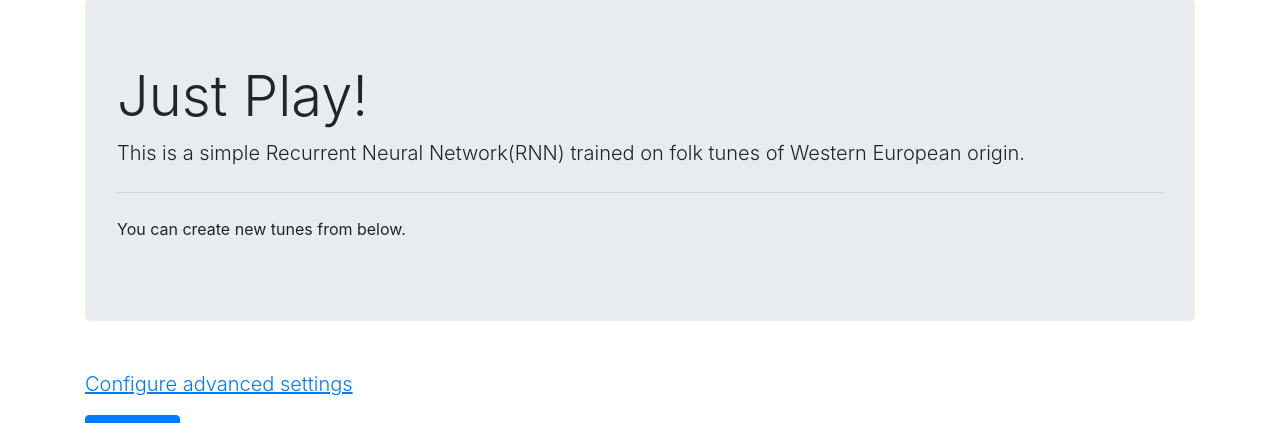
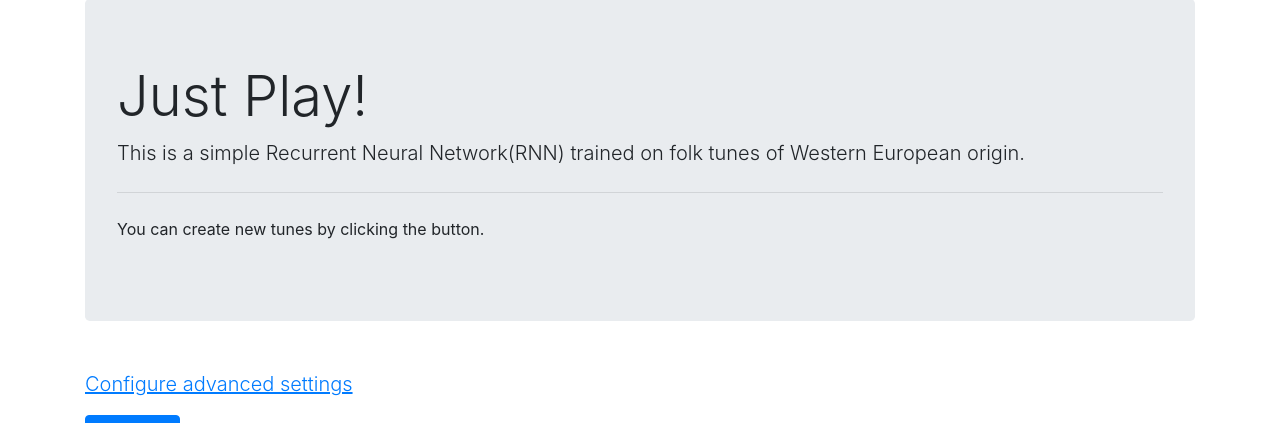
Before and after one commit to hasan-yaman/JustPlay, a Flask app: page / in a window 1280 px wide. Shown: the part 82-505 px from the top of the page. Run offline with Flask 2, Linux system fonts and the light colour scheme; parts of the project's set-up code (start-up, migrations or seed data) failed here and were passed over; some libraries are stand-ins or nearby versions.

Commit message:
Change jumbotron text and fix animation

```diff
--- a/templates/index.html
+++ b/templates/index.html
@@ -36,7 +36,7 @@
         <p class="lead">This is a simple Recurrent Neural Network(RNN) trained on folk tunes of Western European
             origin.</p>
         <hr class="my-4">
-        <p>You can create new tunes from below.</p>
+        <p>You can create new tunes by clicking the button.</p>
     </div>
 </div>
 
@@ -137,7 +137,7 @@
         let settings = $("#settings");
 
         settings.click(function () {
-
+            form.toggle("is-hidden");
         });
 
         button.click(function () {
```
